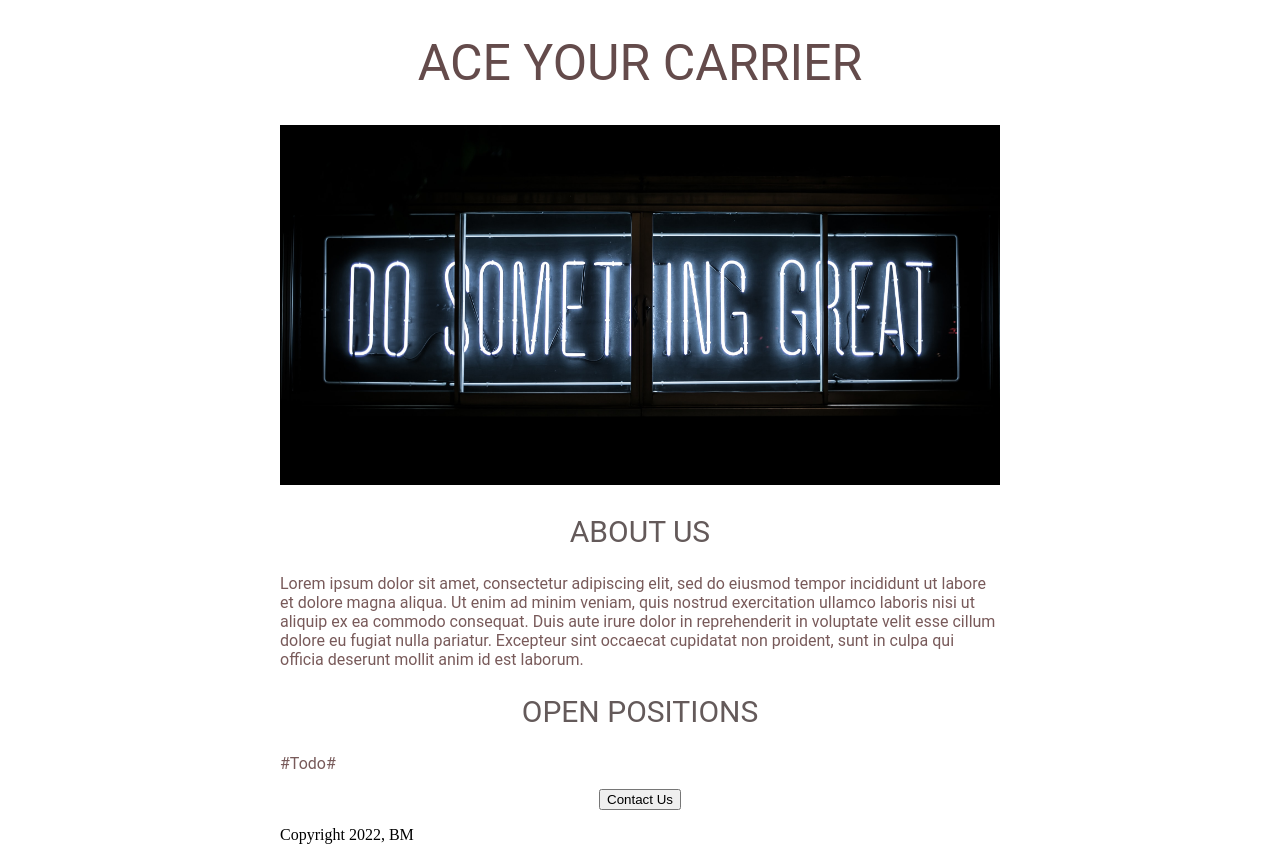
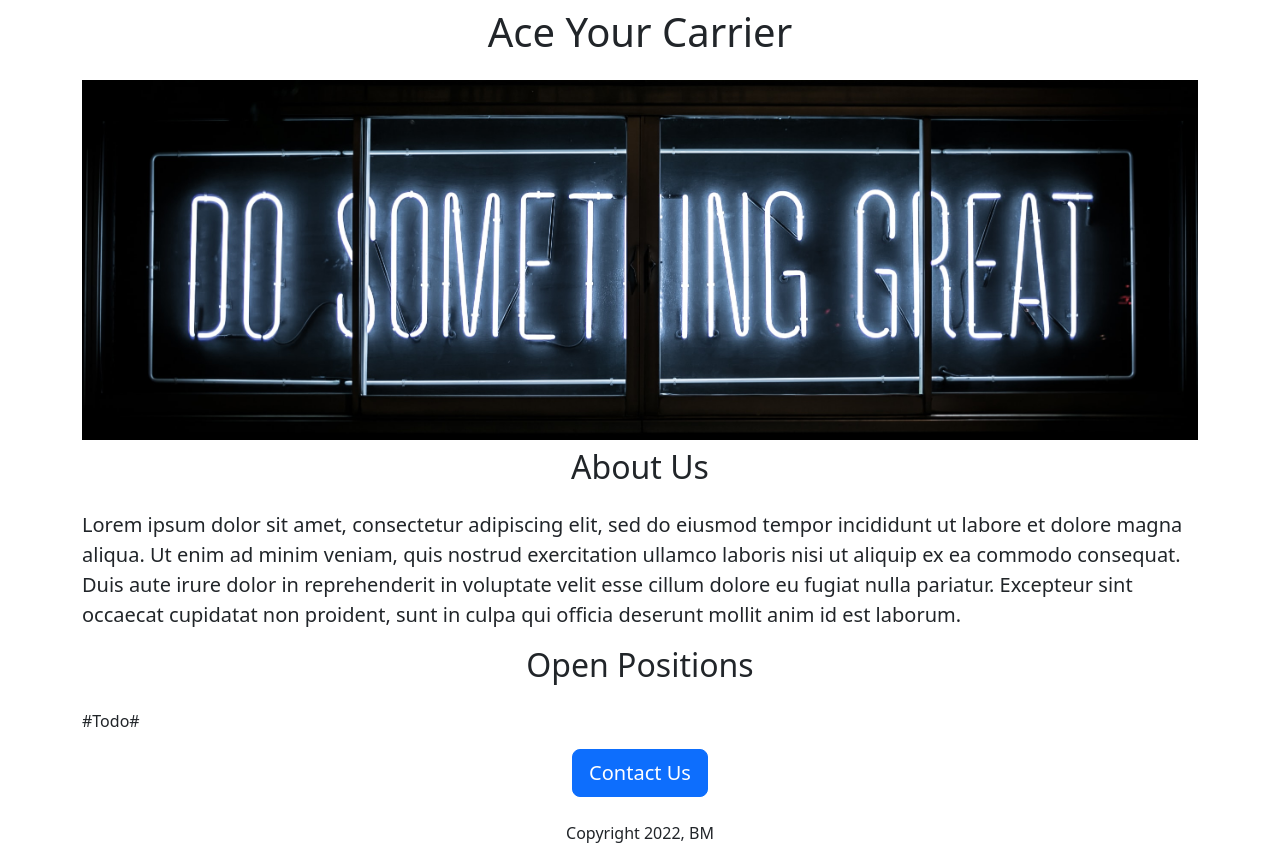
Before and after one commit to Bruteforcemaster/Dummy-YT-site, a Flask app: page / in a window 1280 px wide. Run offline with Flask 2, Linux system fonts and the light colour scheme.

Commit message:
Added Bootstrap CSS

```diff
--- a/templates/home.html
+++ b/templates/home.html
@@ -1,51 +1,31 @@
 <!DOCTYPE html>
-<html>
-  <style>
-    h1{
-      font-size: 50px;
-      font-family: Roboto;
-      font-weight: normal;
-      color: rgb(100,75,75);
-      text-align: center;
-      text-transform: uppercase;
-    }
-    #banner{
-      width: 100%;
-      height: 360px;
-      object-fit: cover;
-    }
-    h2{
-      font-family: Roboto;
-      font-size: 30px;
-      color: rgb(100,90,90);
-      text-align: center;
-      font-weight: normal;
-      text-transform: uppercase;
-    }
-    .body-text{
-      font-family: Roboto;
-      color: rgb(120,90,90);
-    }
-    #container{
-      max-width: 720px;
-      margin: 0 auto 0 auto;
-    }
-  </style>
+<html lang="en">
+
   <head>
+    <meta charset="utf-8">
+    <meta name="viewport" content="width=device-width, initial-scale=1">
     <title>Carriers</title>
+    <link href="https://cdn.jsdelivr.net/npm/bootstrap@5.3.0-alpha1/dist/css/bootstrap.min.css" rel="stylesheet" integrity="sha384-GLhlTQ8iRABdZLl6O3oVMWSktQOp6b7In1Zl3/Jr59b6EGGoI1aFkw7cmDA6j6gD" crossorigin="anonymous">
+    <style>
+      #banner{
+        width: 100%;
+        height: 360px;
+        object-fit: cover;
+      }
+    </style>
   </head>
   <body>
-    <div id="container">
-      <h1>Ace Your Carrier</h1>
-      <img id="banner" src="https://dummy-yt-site-1.soumyabera.repl.co/static/bg_1.jpg">
-      <h2>About Us</h2>
-      <p class="body-text">Lorem ipsum dolor sit amet, consectetur adipiscing elit, sed do eiusmod tempor incididunt ut labore et dolore magna aliqua. Ut enim ad minim veniam, quis nostrud exercitation ullamco laboris nisi ut aliquip ex ea commodo consequat. Duis aute irure dolor in reprehenderit in voluptate velit esse cillum dolore eu fugiat nulla pariatur. Excepteur sint occaecat cupidatat non proident, sunt in culpa qui officia deserunt mollit anim id est laborum.</p>
-      <h2>Open Positions</h2>
+    <div class="container">
+      <h1 class="text-center mt-2 mb-4">Ace Your Carrier</h1>
+      <img class="img-fluid" id="banner" src="https://dummy-yt-site-1.soumyabera.repl.co/static/bg_1.jpg">
+      <h2 class="text-center mt-2 mb-4">About Us</h2>
+      <p class="lead">Lorem ipsum dolor sit amet, consectetur adipiscing elit, sed do eiusmod tempor incididunt ut labore et dolore magna aliqua. Ut enim ad minim veniam, quis nostrud exercitation ullamco laboris nisi ut aliquip ex ea commodo consequat. Duis aute irure dolor in reprehenderit in voluptate velit esse cillum dolore eu fugiat nulla pariatur. Excepteur sint occaecat cupidatat non proident, sunt in culpa qui officia deserunt mollit anim id est laborum.</p>
+      <h2 class="text-center mt-2 mb-4">Open Positions</h2>
       <p class="body-text">#Todo#</p>
-      <div style="text-align:center;">
-        <button>Contact Us</button>
+      <div class="text-center">
+        <button class="btn btn-primary btn-lg">Contact Us</button>
       </div>
-      <p>Copyright 2022, BM</p>
+      <p class="text-center mt-4">Copyright 2022, BM</p>
     </div>
   </body>
 </html>
```
